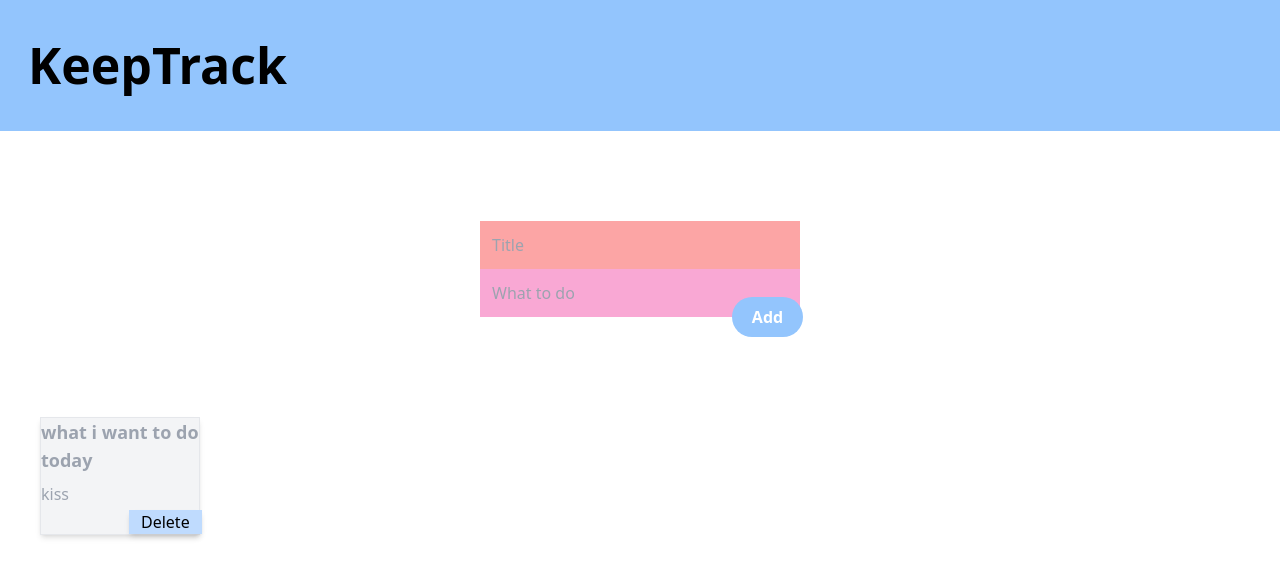
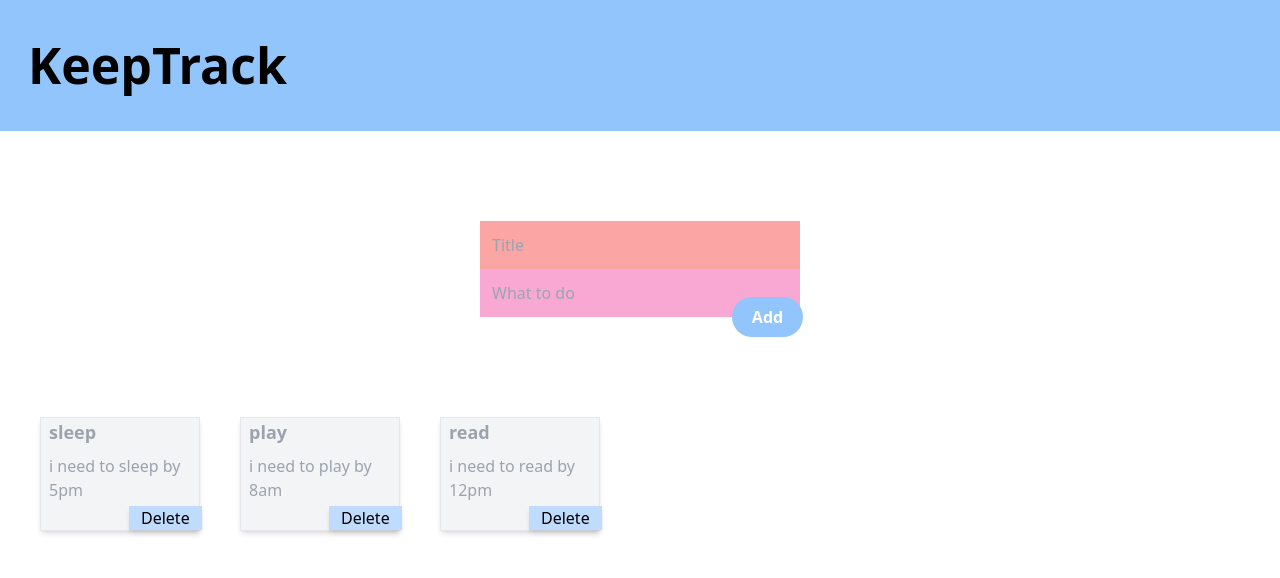
Before and after one commit to jomilojuuuu/my-react-tailwind-starter, a React (Create React App) app: page / in a window 1280 px wide. Shown: the top 578 px of the page. Built offline with nearby package versions, Linux system fonts and the light colour scheme.

Commit message:
added the delete function✌

```diff
--- a/src/App.js
+++ b/src/App.js
@@ -1,9 +1,32 @@
-import React, {useState} from 'react'
-import Form from './components/Form'
-import Header from './components/Header'
-import Card from './components/Card'
+import React, { useState } from "react";
+import Form from "./components/Form";
+import Header from "./components/Header";
+import Card from "./components/Card";
 
 export default function App() {
+  const [cards, setCards] = useState([
+    {
+      title: "sleep",
+      whatToDo: "i need to sleep by 5pm",
+      id: 1,
+    },
+    {
+      title: "play",
+      whatToDo: "i need to play by 8am",
+      id: 2,
+    },
+    {
+      title: "read",
+      whatToDo: "i need to read by 12pm",
+      id: 3,
+    },
+  ]);
+
+  const handelDelete = (id) => {
+    const newCards = cards.filter((cards) => cards.id !== id);
+    setCards(newCards);
+  };
+
   return (
     <div>
       {/* header */}
@@ -12,7 +35,11 @@ export default function App() {
         <Form />
       </div>
       {/* card */}
-      <Card />
+      <div className="flex">
+        {cards.map((todo) => (
+          <Card key={cards.id} cards={todo} handelDelete={handelDelete} />
+        ))}
+      </div>
     </div>
-  )
+  );
 }
--- a/src/components/Card.js
+++ b/src/components/Card.js
@@ -1,16 +1,25 @@
-import React from 'react'
+import React from "react";
 
-function Card() {
+function Card({ cards, handelDelete }) {
+  // const cards = props.todo;
+  const { whatToDo, title } = cards;
+
   return (
     <div>
-      <div className='box-border shadow-md border w-40 h-auto ml-10 mt-20 bg-gray-100'>
-        <p className='text-gray-400 text-lg font-bold'>what i want to do today </p>
-        <p className='text-gray-400 pt-2'>kiss</p>
-        <button className='bg-blue-200 ml-[88px] mt-1 px-3 shadow-md'>Delete</button>
-      </div>
-
+      {
+        <div className="box-border shadow-md border w-40 h-auto ml-10 mt-20 bg-gray-100">
+          <p className="text-gray-400 text-lg font-bold px-2">{title}</p>
+          <p className="text-gray-400 pt-2 px-2">{whatToDo}</p>
+          <button
+            className="bg-blue-200 ml-[88px] mt-1 px-3 shadow-md"
+            onClick={() => handelDelete(cards.id)}
+          >
+            Delete
+          </button>
+        </div>
+      }
     </div>
-  )
+  );
 }
 
-export default Card
+export default Card;
```
